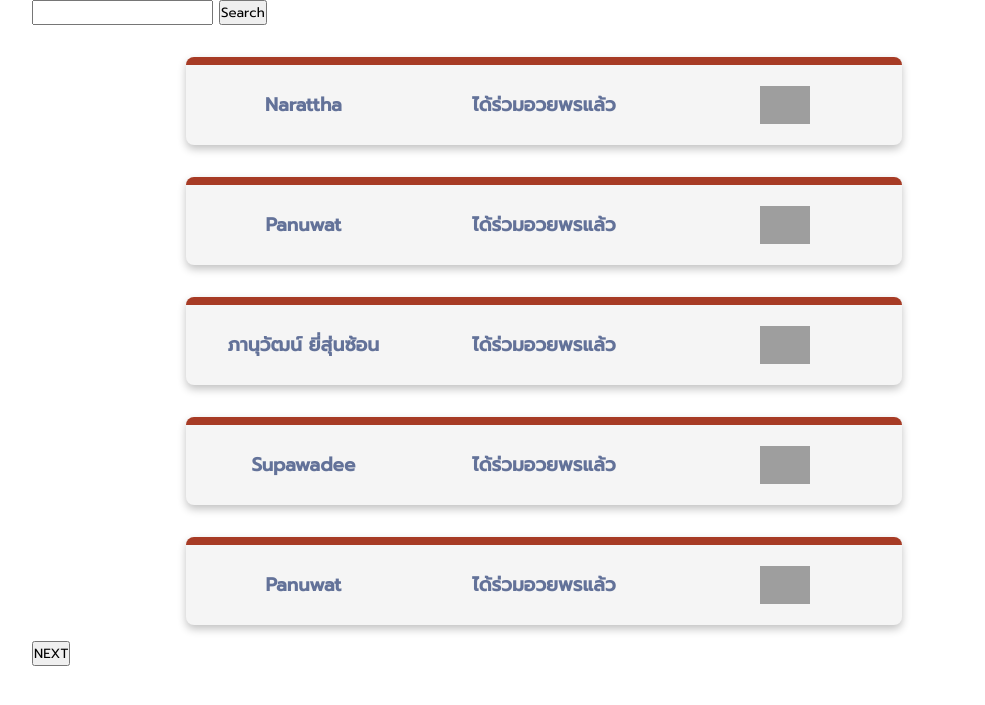
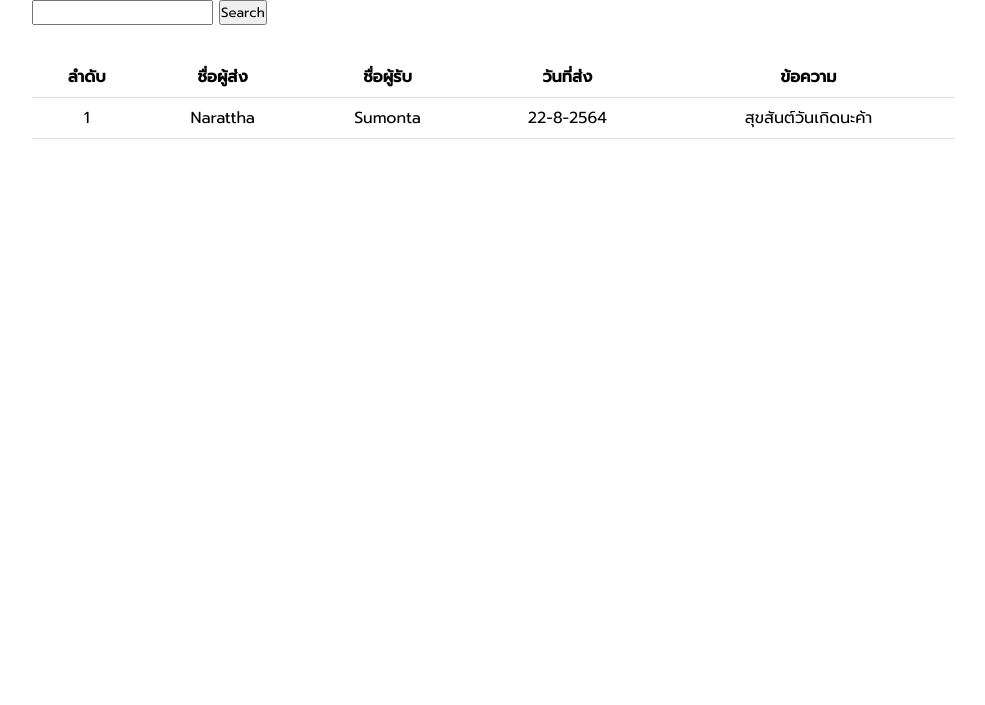
Before and after one commit to kkpanuwat/TeacherDay, a PHP site: page /dashboard/index.php in a window 1280 px wide. Shown: the top 705 px of the page, without its empty margins (96-1081 px from the left). Run offline with PHP 8.4, Linux system fonts and the light colour scheme; data comes from the database, SQL or seed files in the repository; grey boxes are pictures that could not be loaded.

Commit message:
Update Dashboard

```diff
--- /dev/null
+++ b/assets/css/dashboard.css
@@ -0,0 +1,39 @@
+@import url('https://fonts.googleapis.com/css2?family=Prompt:ital,wght@0,200;0,300;0,400;0,500;1,100;1,200;1,300;1,400;1,500&display=swap');
+
+:root {
+    --color-black: #888;
+    --color-shadow: rgb(194, 194, 194);
+    --color-green: #28c76f;
+}
+
+html {
+    scroll-behavior: smooth;
+}
+
+* {
+    padding: 0;
+    margin: 0;
+    font-family: 'Prompt', sans-serif;
+}
+.container {
+    width: 80vw;
+    margin: 0 auto;
+}
+
+.form-control {
+    width: 90%;
+
+}
+table {
+    border-collapse: collapse;
+    width: 100%;
+    margin-top: 2em;
+
+  }
+
+  th, td {
+    text-align: center !important;
+    padding: 8px;
+    text-align: left;
+    border-bottom: 1px solid #ddd;
+  }
--- a/dashboard/index.php
+++ b/dashboard/index.php
@@ -6,7 +6,7 @@
     <meta http-equiv="X-UA-Compatible" content="IE=edge">
     <meta name="viewport" content="width=device-width, initial-scale=1.0">
     <title>Dashboard</title>
-    <link rel="stylesheet" href="../assets/css/index.css">
+    <link rel="stylesheet" href="../assets/css/dashboard.css">
     <script src="../assets/js/dashboard.js"></script>
 </head>
 
@@ -17,9 +17,29 @@
             <button>Search</button>
         </div>
 
-        <div class="table-result">
+        <!-- <div class="table-result">
             <div id="result"></div>
+        </div> -->
+
+        <div class="form-control">
+            <table>
+                <tr>
+                    <th>ลำดับ</th>
+                    <th>ชื่อผู้ส่ง</th>
+                    <th>ชื่อผู้รับ</th>
+                    <th>วันที่ส่ง</th>
+                    <th>ข้อความ</th>
+                </tr>
+                <tr>
+                    <td>1</td>
+                    <td>Narattha</td>
+                    <td>Sumonta</td>
+                    <td>22-8-2564</td>
+                    <td>สุขสันต์วันเกิดนะค้า</td>
+                </tr>
+            </table>
         </div>
+
     </div>
 </body>
 
--- a/index.php
+++ b/index.php
@@ -5,6 +5,7 @@
     <meta charset="UTF-8">
     <meta http-equiv="X-UA-Compatible" content="IE=edge">
     <meta name="viewport" content="width=device-width, initial-scale=1.0">
+    <link rel="icon" type="image/png" sizes="25x25" href="assets/imgs/icon.PNG">
     <title>Teacher's Day | Cs KKU</title>
     <link rel="stylesheet" href="./assets/css/index.css">
     <script src="./assets/js/index.js"></script>
```
Also changed, not shown: assets/imgs/icon.PNG (added).
